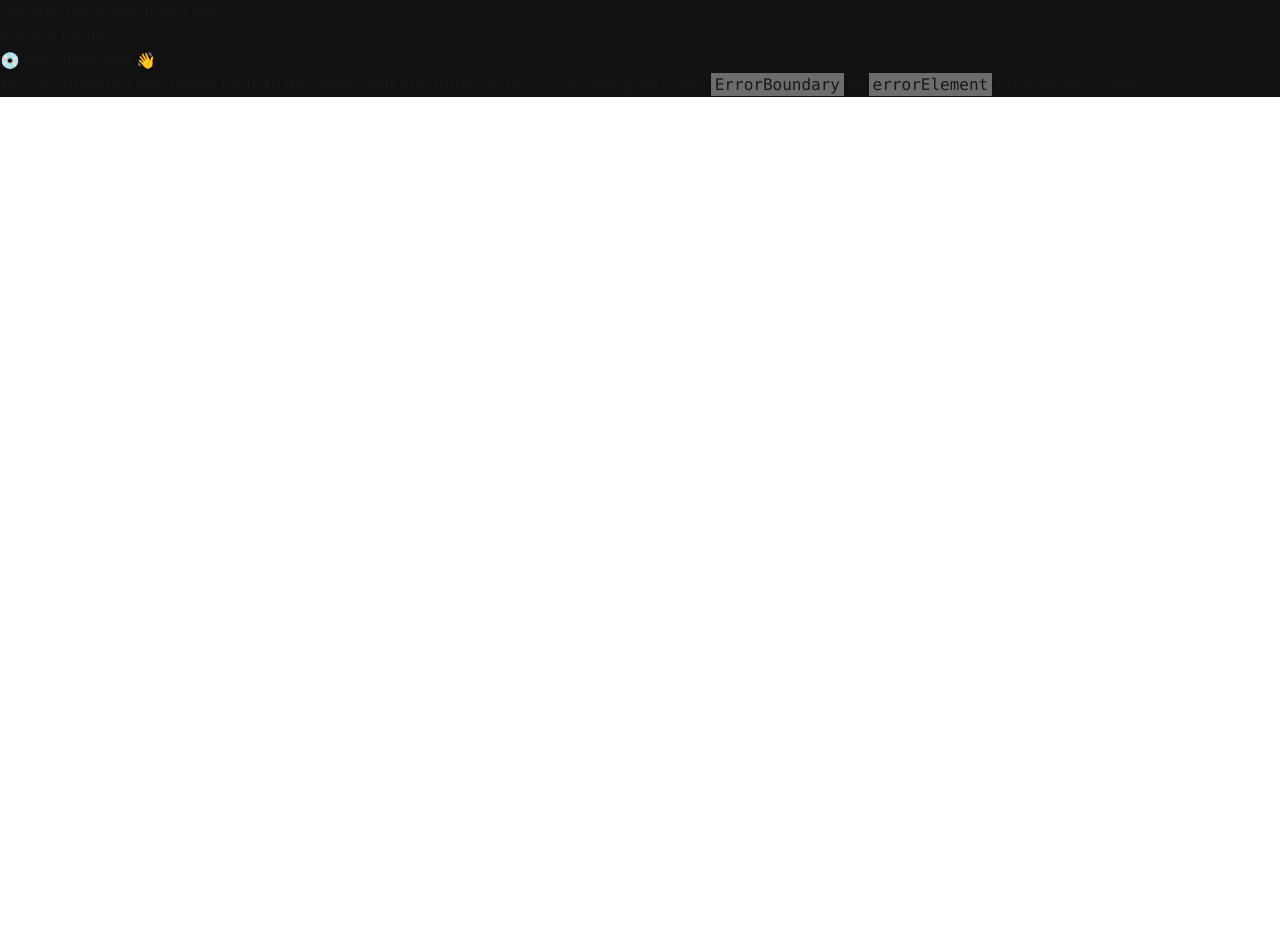
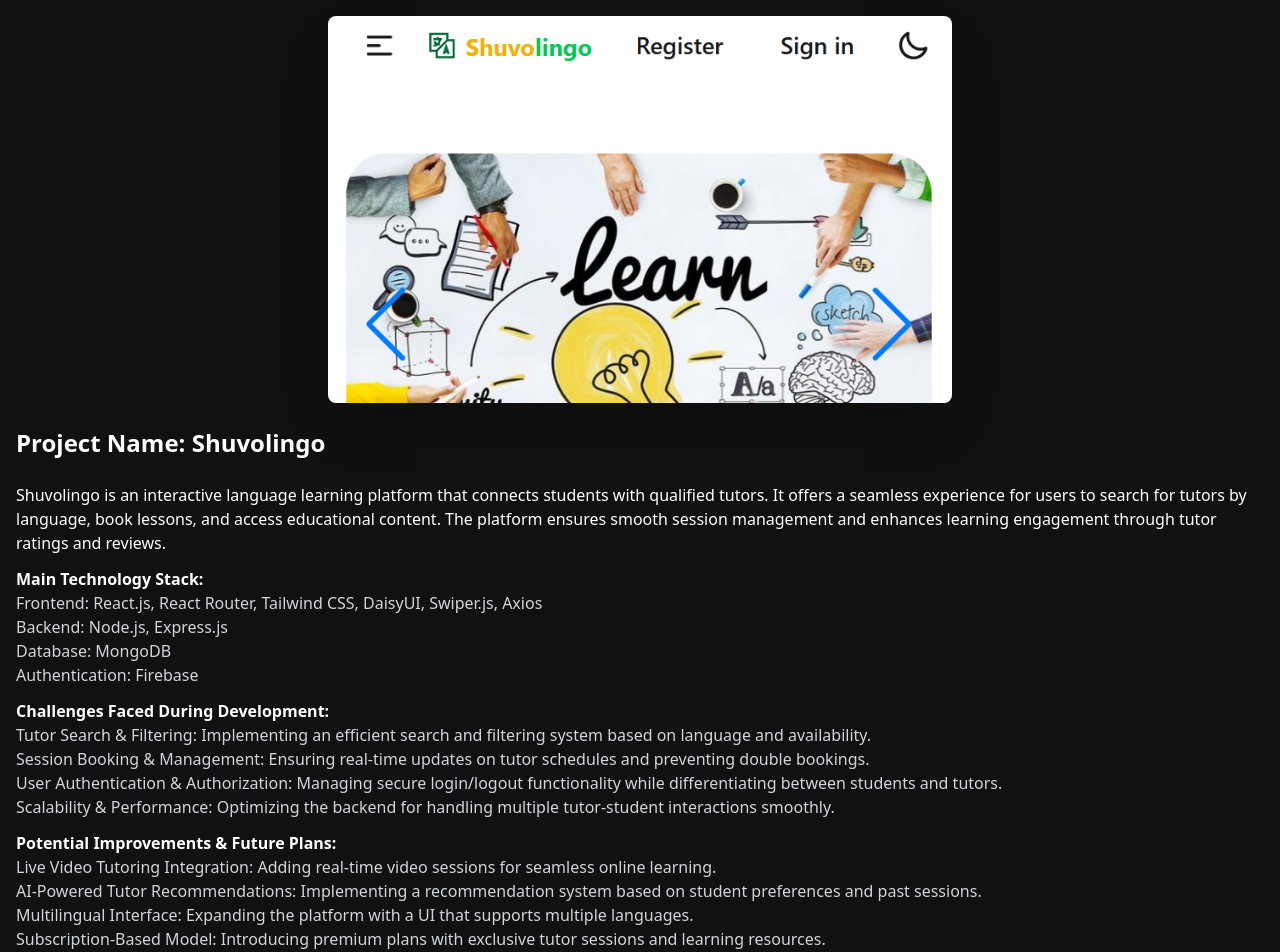
Before and after one commit to saheen-shuvo/my-portfolio, a React (Vite) app: page /shuvolingo in a window 1280 px wide. Before the commit this address had no page. Shown: the top 952 px of the page. Before the commit the page ends 800 px from the top, so only its background shows below. Built offline with nearby package versions, Linux system fonts and the light colour scheme.

Commit message:
All Projects Details added

```diff
--- /dev/null
+++ b/src/components/BorolokerGadget.jsx
@@ -0,0 +1,87 @@
+import React from "react";
+import { GoHome } from "react-icons/go";
+import { MdArrowOutward } from "react-icons/md";
+import { Link } from "react-router-dom";
+import borolokerImg from "../assets/images/boroloker img.png";
+
+const BorolokerGadget = () => {
+  return (
+    <div className="hero bg-[#111111] min-h-screen">
+      <div className="hero-content flex-col">
+        <img
+          src={borolokerImg}
+          className="w-full md:w-[50%] rounded-lg shadow-2xl"
+        />
+        <div className="text-white">
+          <h1 className="text-lg md:text-2xl font-bold mt-2">
+            Project Name: Boroloker Gadget
+          </h1>
+          <p className="pt-6 text-sm md:text-base">
+            Boroloker Gadget is a modern e-commerce web application built with
+            React, allowing users to browse products, add them to their cart,
+            and complete purchases. The platform includes sorting, total cost
+            calculation, and a seamless checkout experience with a confirmation
+            modal.
+          </p>
+          <p className="pt-3  text-sm md:text-base">
+            <span className="font-semibold pb-2">Main Technology Stack:</span>
+            <br></br>
+            <span className="text-gray-300">
+              Frontend: React.js, React Router, Tailwind CSS, DaisyUI
+              <br></br>State Management: useState, useEffect, Context API
+              <br></br> UI Enhancements: useRef for modal management<br></br>
+              Routing & Navigation: Redirect handling post-purchase
+            </span>
+          </p>
+          <p className="pt-3  text-sm md:text-base">
+            <span className="font-semibold pb-2">
+              Challenges Faced During Development:{" "}
+            </span>
+            <br></br>
+            <span className="text-gray-300">
+              State Management Complexity: Efficiently handling cart updates,
+              sorting, and total cost calculations dynamically. <br></br>Context
+              API Implementation: Ensuring smooth data flow across components
+              without excessive prop drilling.<br></br> Modal Handling: Managing
+              the purchase confirmation modal and clearing the cart upon
+              successful checkout.<br></br> User Experience Optimization:
+              Creating an intuitive UI with smooth interactions and fast
+              performance.
+            </span>
+          </p>
+          <p className="pt-3  text-sm md:text-base">
+            <span className="font-semibold pb-2">
+              {" "}
+              Potential Improvements & Future Plans:
+            </span>
+            <br></br>
+            <span className="text-gray-300">
+              User Authentication & Order History: Allowing users to log in,
+              track past purchases, and manage orders. <br></br>Payment Gateway
+              Integration: Enabling secure online payments for a complete
+              shopping experience. <br></br>Product Categories & Filtering: Expanding the
+              catalog with filtering options for better navigation. <br></br>Wishlist
+              Feature: Adding the ability for users to save products for future
+              purchases.
+            </span>
+          </p>
+          <div className="flex justify-center my-6">
+            <a className="" href="https://boroloker-gadgets.netlify.app/">
+              {" "}
+              <button className="bg-[#FFFFFF] btn text-[#0D0D0D] hover:bg-[#E6E6E6] font-semibold px-4 py-2 rounded-lg transition duration-300 w-full">
+                Visit Now <MdArrowOutward />
+              </button>
+            </a>
+            <Link to="/">
+              <button className="bg-[#FFFFFF] btn text-[#0D0D0D] hover:bg-[#E6E6E6] font-semibold px-4 py-2 rounded-lg transition duration-300 ml-2">
+                Go Home <GoHome />
+              </button>
+            </Link>
+          </div>
+        </div>
+      </div>
+    </div>
+  );
+};
+
+export default BorolokerGadget;
--- a/src/components/Projects.jsx
+++ b/src/components/Projects.jsx
@@ -29,7 +29,7 @@ const Projects = () => {
               efficiency.
             </p>
             <div className="card-actions justify-end">
-              <Link className="w-full" to='/logixshuvo'>
+              <Link className="w-full" to="/logixshuvo">
                 <button className="bg-[#FFFFFF] btn text-[#0D0D0D] w-full hover:bg-[#E6E6E6] font-semibold px-4 py-2 rounded-lg transition duration-300">
                   View Details
                   <MdArrowOutward />
@@ -51,12 +51,12 @@ const Projects = () => {
               profiles, book sessions, manage bookings, and add tutorials.
             </p>
             <div className="card-actions justify-end">
-              <a className="w-full" href="https://shuvolingo-client.web.app/">
-                {" "}
-                <button className="bg-[#FFFFFF] btn text-[#0D0D0D] hover:bg-[#E6E6E6] font-semibold px-4 py-2 rounded-lg transition duration-300 w-full">
-                  Visit Now <MdArrowOutward />
+              <Link className="w-full" to="/shuvolingo">
+                <button className="bg-[#FFFFFF] btn text-[#0D0D0D] w-full hover:bg-[#E6E6E6] font-semibold px-4 py-2 rounded-lg transition duration-300">
+                  View Details
+                  <MdArrowOutward />
                 </button>
-              </a>
+              </Link>
             </div>
           </div>
         </div>
@@ -74,16 +74,12 @@ const Projects = () => {
               confirmation modal.
             </p>
             <div className="card-actions justify-end">
-              <a
-                className="w-full"
-                href="https://boroloker-gadgets.netlify.app/"
-              >
-                {" "}
-                <button className="bg-[#FFFFFF] btn text-[#0D0D0D] hover:bg-[#E6E6E6] font-semibold px-4 py-2 rounded-lg transition duration-300 w-full">
-                  Visit Now
+              <Link className="w-full" to="/borolokergadget">
+                <button className="bg-[#FFFFFF] btn text-[#0D0D0D] w-full hover:bg-[#E6E6E6] font-semibold px-4 py-2 rounded-lg transition duration-300">
+                  View Details
                   <MdArrowOutward />
                 </button>
-              </a>
+              </Link>
             </div>
           </div>
         </div>
--- /dev/null
+++ b/src/components/Shuvolingo.jsx
@@ -0,0 +1,88 @@
+import React from "react";
+import { GoHome } from "react-icons/go";
+import { MdArrowOutward } from "react-icons/md";
+import { Link } from "react-router-dom";
+import shuvolingoImg from "../assets/images/shuvolingo img.png";
+
+const Shuvolingo = () => {
+  return (
+    <div className="hero bg-[#111111] min-h-screen">
+      <div className="hero-content flex-col">
+        <img
+          src={shuvolingoImg}
+          className="w-full md:w-[50%] rounded-lg shadow-2xl"
+        />
+        <div className="text-white">
+          <h1 className="text-lg md:text-2xl font-bold mt-2">
+            Project Name: Shuvolingo
+          </h1>
+          <p className="pt-6 text-sm md:text-base">
+            Shuvolingo is an interactive language learning platform that
+            connects students with qualified tutors. It offers a seamless
+            experience for users to search for tutors by language, book lessons,
+            and access educational content. The platform ensures smooth session
+            management and enhances learning engagement through tutor ratings
+            and reviews.
+          </p>
+          <p className="pt-3  text-sm md:text-base">
+            <span className="font-semibold pb-2">Main Technology Stack:</span>
+            <br></br>
+            <span className="text-gray-300">
+              Frontend: React.js, React Router, Tailwind CSS, DaisyUI,
+              Swiper.js, Axios
+              <br></br> Backend: Node.js, Express.js<br></br> Database: MongoDB{" "}
+              <br></br>Authentication: Firebase
+            </span>
+          </p>
+          <p className="pt-3  text-sm md:text-base">
+            <span className="font-semibold pb-2">
+              Challenges Faced During Development:{" "}
+            </span>
+            <br></br>
+            <span className="text-gray-300">
+              Tutor Search & Filtering: Implementing an efficient search and
+              filtering system based on language and availability. <br></br>
+              Session Booking & Management: Ensuring real-time updates on tutor
+              schedules and preventing double bookings. <br></br>User
+              Authentication & Authorization: Managing secure login/logout
+              functionality while differentiating between students and tutors.{" "}
+              <br></br>Scalability & Performance: Optimizing the backend for
+              handling multiple tutor-student interactions smoothly.
+            </span>
+          </p>
+          <p className="pt-3  text-sm md:text-base">
+            <span className="font-semibold pb-2">
+              {" "}
+              Potential Improvements & Future Plans:
+            </span>
+            <br></br>
+            <span className="text-gray-300">
+              Live Video Tutoring Integration: Adding real-time video sessions
+              for seamless online learning.<br></br> AI-Powered Tutor Recommendations:
+              Implementing a recommendation system based on student preferences
+              and past sessions. <br></br>Multilingual Interface: Expanding the platform
+              with a UI that supports multiple languages. <br></br>Subscription-Based
+              Model: Introducing premium plans with exclusive tutor sessions and
+              learning resources.
+            </span>
+          </p>
+          <div className="flex justify-center my-6">
+            <a className="" href="https://shuvolingo-client.web.app/">
+              {" "}
+              <button className="bg-[#FFFFFF] btn text-[#0D0D0D] hover:bg-[#E6E6E6] font-semibold px-4 py-2 rounded-lg transition duration-300 w-full">
+                Visit Now <MdArrowOutward />
+              </button>
+            </a>
+            <Link to="/">
+              <button className="bg-[#FFFFFF] btn text-[#0D0D0D] hover:bg-[#E6E6E6] font-semibold px-4 py-2 rounded-lg transition duration-300 ml-2">
+                Go Home <GoHome />
+              </button>
+            </Link>
+          </div>
+        </div>
+      </div>
+    </div>
+  );
+};
+
+export default Shuvolingo;
```
Also changed, not shown: src/routes/router.jsx (+10 -0 lines).
